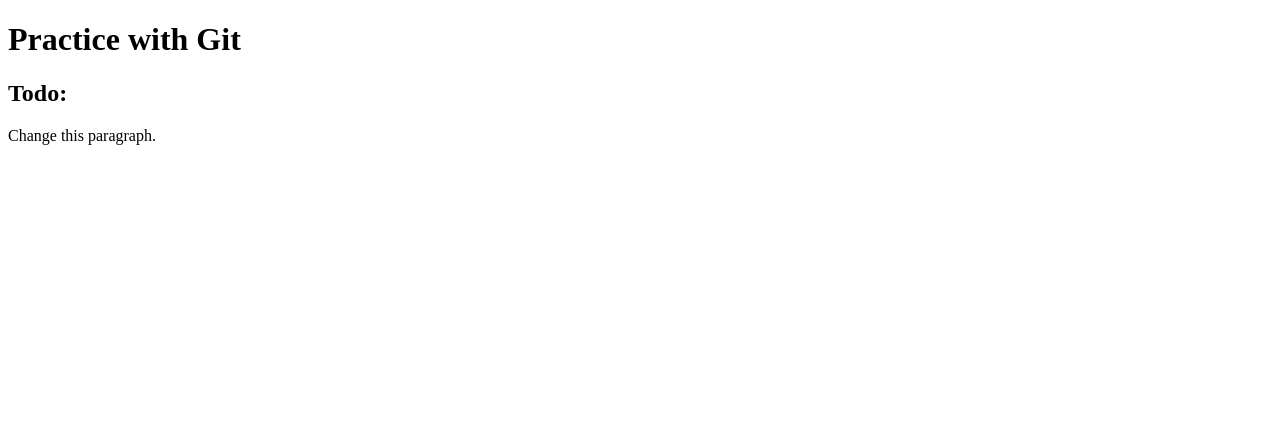
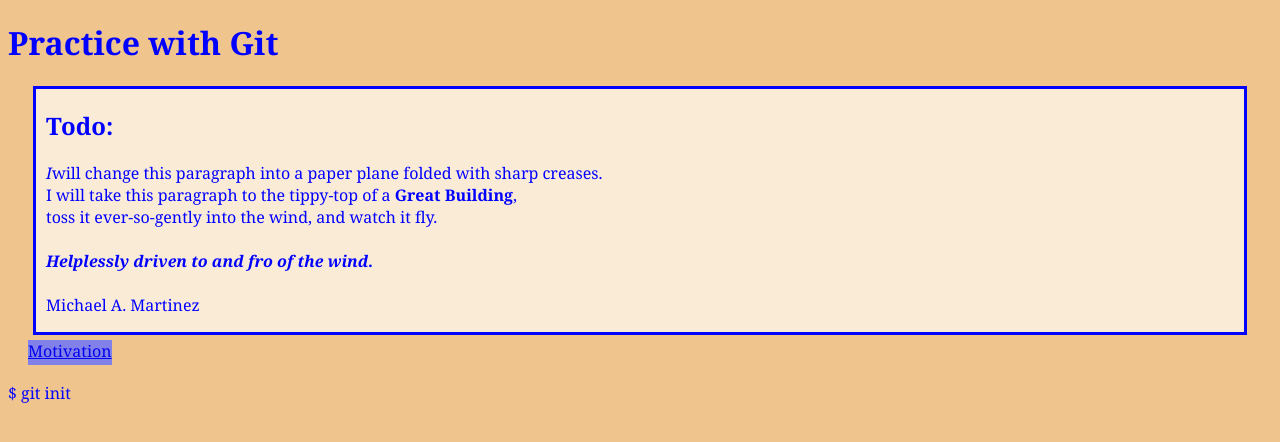
Before and after one commit to rmccrear/week-1-git-practice-may-2024, a plain HTML site: page index.html in a window 1280 px wide. Drawn offline with Linux system fonts and the light colour scheme.

Commit message:
Edit Index.htl
I've added a couple of classes, a button,  a box with background color and borders as well as changed the paragraph.

```diff
--- a/index.html
+++ b/index.html
@@ -5,13 +5,29 @@
   <meta charset="utf-8">
   <meta name="viewport" content="width=device-width">
   <title>replit</title>
+  <!--Attaching Stylesheet-->
+  <link  rel="Stylesheet" type="text/css" href="style.css">
 </head>
 
 <body>
-  <h1>Practice with Git</h1>
-  <h2>Todo: </h2>
-  <p>Change this paragraph.</p>
-
+  <!--adding a box and container class-->
+    <h1>Practice with Git</h1>
+    <div class="container">
+    <div class="box-1">
+      <h2>Todo: </h2>
+        <!--Re-written paragraph-->
+        <p><em>I</em>will change this paragraph into a paper plane folded with sharp creases.<br>
+          I will take this paragraph to the tippy-top of a <strong>Great Building</strong>,<br>
+          toss it ever-so-gently into the wind, and watch it fly.<br><br>
+          <em><strong>Helplessly driven to and fro of the wind.</strong></em><br><br>
+        <author>Michael A. Martinez</author>
+    </p>
+  </div>
+  <!--Added button class with internal video link-->
+     <a class="button" href="c:\Users\micha\Downloads\MicrosoftEdgeDropFiles\Default\0526-01_1716745135578.mp4">Motivation</a>
+</div>
+</div>
 </body>
+ $ git init
 
 </html>
--- a/style.css
+++ b/style.css
@@ -2,3 +2,26 @@
   height: 100%;
   width: 100%;
 }
+/*changing color of background, font color, font size, font-family*/
+body{
+  background-color: rgb(240, 197, 141);
+  color: blue;
+  font-size: 16px;
+  font-family: Cambria, Cochin, Georgia, Times, 'Times New Roman', serif;
+}
+/*Added a container*/
+.container{
+  width: 80;
+  margin: 20px;
+}/*Added background color, margin, border, and padding to box*/
+.box-1{
+   background-color: antiquewhite;
+   margin: 5px;
+  border: 3px blue solid;
+  padding-left: 10px;
+}
+/*Adding style to button*/
+.button{
+  background-color: rgb(129, 129, 233);
+   padding-bottom: 3px;
+}
```
